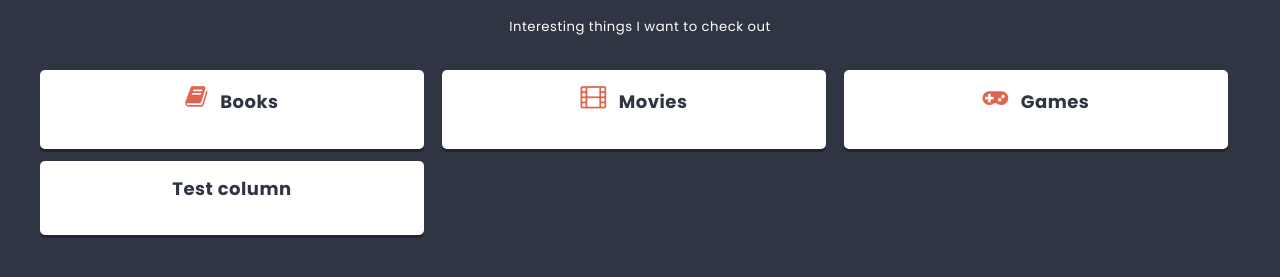
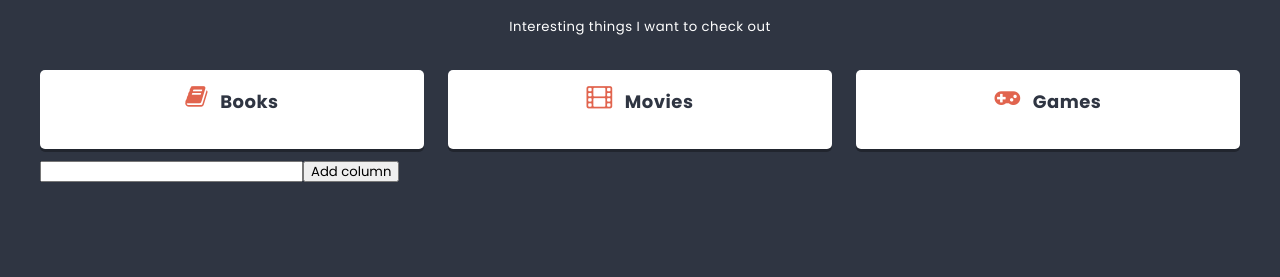
Before and after one commit to iMdPd/reactToDoApp, a React (Create React App) app: page / in a window 1280 px wide. Shown: the part 471-748 px from the top of the page. Built offline with nearby package versions, Linux system fonts and the light colour scheme.

Commit message:
Add new column feature

```diff
--- a/package.json
+++ b/package.json
@@ -11,6 +11,7 @@
     "react-dom": "18.2.0",
     "react-scripts": "5.0.1",
     "sass": "^1.58.2",
+    "shortid": "^2.2.16",
     "web-vitals": "2.1.4"
   },
   "scripts": {
--- a/src/components/List/List.js
+++ b/src/components/List/List.js
@@ -1,6 +1,8 @@
 import styles from "./List.module.scss";
 import Column from "../Column/Column";
 import { useEffect, useState } from "react";
+import Button from "../Button/Button";
+import shortid from "shortid";
 
 const List = () => {
   const [columns, setColumns] = useState([
@@ -9,11 +11,12 @@
     { id: 3, title: "Games", icon: "gamepad" },
   ]);
 
-  useEffect(() => {
-    setTimeout(() => {
-      setColumns([...columns, { id: 4, title: "Test column" }]);
-    }, 2000);
-  }, []);
+  const handleSubmit = (e) => {
+    e.preventDefault();
+    setColumns([...columns, { id: shortid(), title: value }]);
+  };
+
+  const [value, setValue] = useState("");
 
   return (
     <div>
@@ -30,6 +33,14 @@
           <Column key={column.id} title={column.title} icon={column.icon} />
         ))}
       </section>
+      <form onSubmit={handleSubmit}>
+        <input
+          type="text"
+          value={value}
+          onChange={(e) => setValue(e.target.value)}
+        />
+        <button>Add column</button>
+      </form>
     </div>
   );
 };
```
Also changed, not shown: 1 other file (tests, documents, lock files or other folders).
